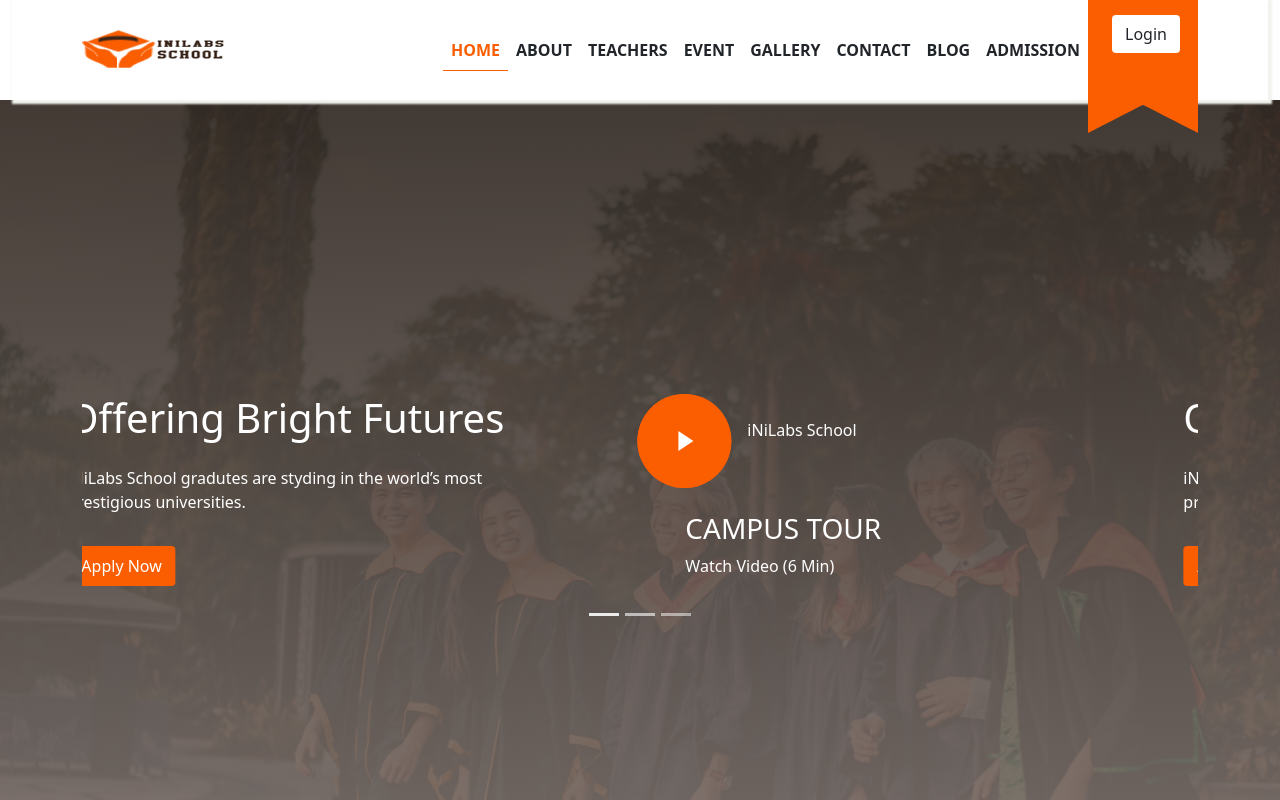
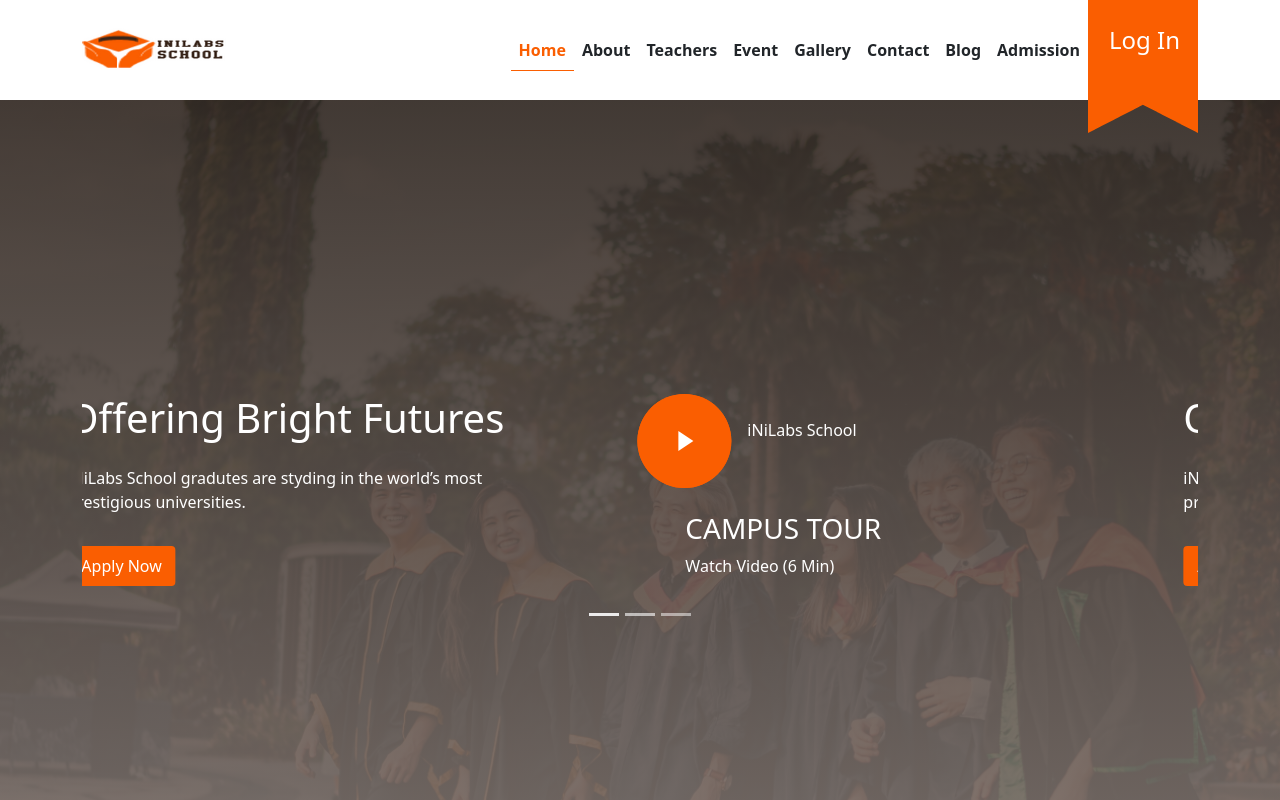
Before and after one commit to Asadsheblu/In-labs-bootstrap, a plain HTML site: page index.html in a window 1280 px wide. Shown: the top 800 px of the page. Drawn offline with nearby package versions, Linux system fonts and the light colour scheme.

Commit message:
final-updated

```diff
--- a/assets/css/style.css
+++ b/assets/css/style.css
@@ -16,10 +16,8 @@ html, body {
     top: 0;
     width: 100%;
     padding-bottom: 2vh;
-    background-color: white;
-    box-shadow: 2px 2px 2px 2px #f2f2ee;
-    color: yellow;
-    color: var(--color-w);
+
+   color: white!important;
     z-index: 99;
     margin-top: 0;
     /* max-height: 5rem; */
--- a/assets/js/main.js
+++ b/assets/js/main.js
@@ -1,18 +1,3 @@
-// scroll
-var num = 500; //number of pixels before modifying styles
 
-$(window).bind("scroll", function() {
-  if ($(window).scrollTop() > num) {
-      $(".navbar").addClass("fixed");
-
-      $(".navbar").addClass("bg-white");
-      $(".nav-link").addClass("text-black");
-  } else {
-      $(".nav-link").removeClass("text-black");
-      $(".navbar").removeClass("bg-white");
-      $(".navbar").removeClass("fixed");
-     ;
-  }
-})
 
 new PureCounter();
--- a/index.html
+++ b/index.html
@@ -29,40 +29,40 @@
               <ul class="navbar-nav ms-auto mb-2 mb-lg-0 fs-6  fw-bold">
 
                   <li class="nav-item text-center">
-                      <a class="nav-link active text-dark text-uppercase menu-text" aria-current="page" href="#">Home</a>
+                      <a class="nav-link active text-dark  menu-text" aria-current="page" href="#">Home</a>
                   </li>
 
                   <li class="nav-item text-center">
-                      <a class="nav-link text-dark text-uppercase menu-text" href="#about">About</a>
+                      <a class="nav-link text-dark menu-text" href="#about">About</a>
                   </li>
                   <li class="nav-item text-center">
-                      <a class="nav-link text-dark text-uppercase menu-text" aria-current="page" href="#teacher">Teachers</a>
+                      <a class="nav-link text-dark menu-text" aria-current="page" href="#teacher">Teachers</a>
                   </li>
 
 
                   <li class="nav-item text-center">
-                    <a class="nav-link text-dark text-uppercase menu-text" href="#event">Event</a>
+                    <a class="nav-link text-dark  menu-text" href="#event">Event</a>
                 </li>
                   <li class="nav-item text-center">
-                    <a class="nav-link text-dark text-uppercase menu-text" href="#gallery">Gallery</a>
+                    <a class="nav-link text-dark menu-text" href="#gallery">Gallery</a>
                 </li>
                   <li class="nav-item text-center">
-                      <a class="nav-link text-dark text-uppercase menu-text" href="#contact">Contact</a>
+                      <a class="nav-link text-dark  menu-text" href="#contact">Contact</a>
 
                  </li>
                   <li class="nav-item text-center">
-                      <a class="nav-link text-dark text-uppercase menu-text" href="#blog">Blog</a>
+                      <a class="nav-link text-dark menu-text" href="#blog">Blog</a>
 
                  </li>
                   <li class="nav-item text-center">
-                      <a class="nav-link text-dark text-uppercase menu-text" href="#admission">Admission</a>
+                      <a class="nav-link text-dark  menu-text" href="#admission">Admission</a>
 
                  </li>
-                 <!-- <img width="110px" height="16px" src="assets/img/Rectangle 6.png" alt=""> -->
+
 
 
               </ul>
-              <div class="login pt-5 ps-4"><button class="btn btn-apply">Login</button></div>
+              <div class="login pt-5 ps-2"><button class="btn text-white fs-4">Log In</button></div>
               <div>
 
 
```
